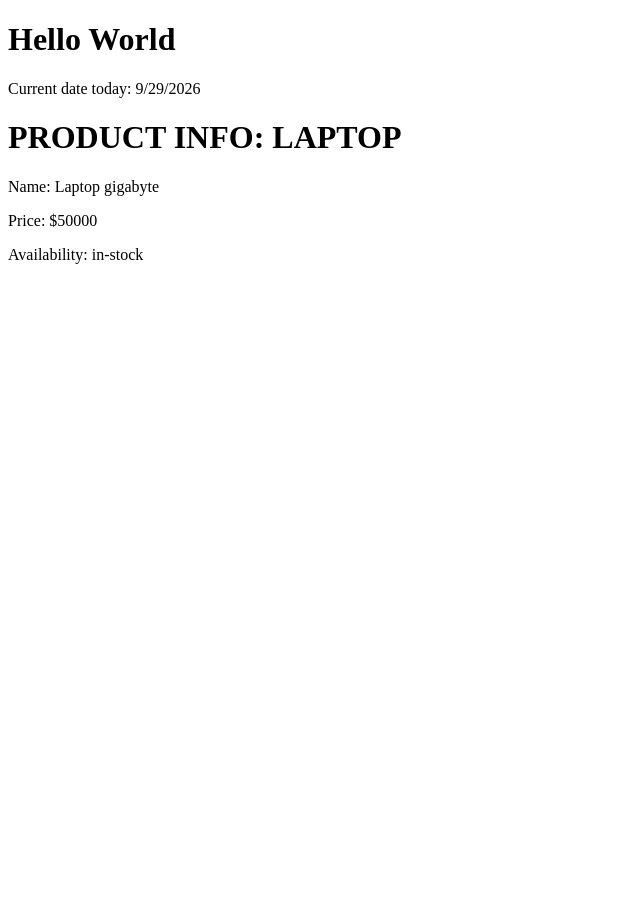
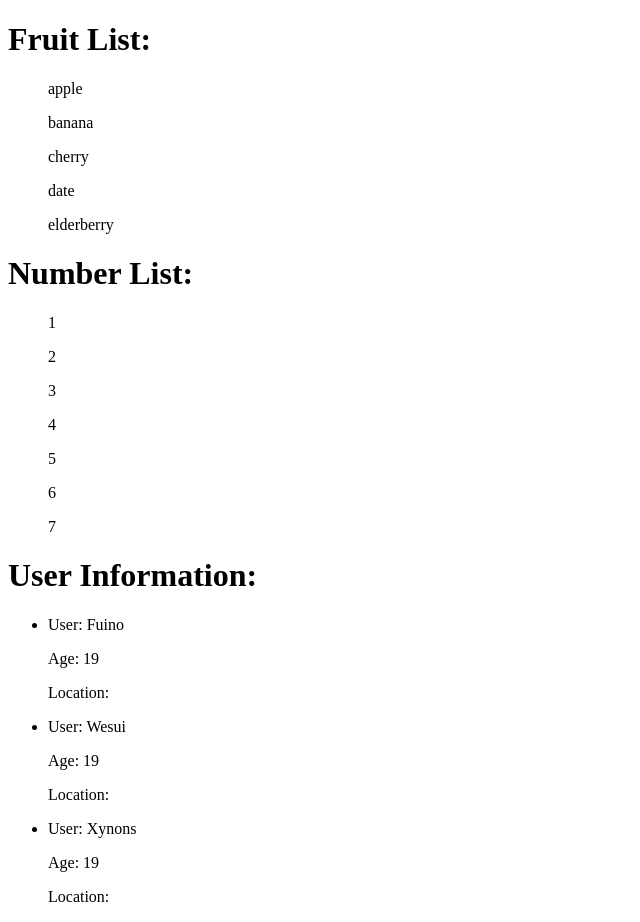
Before and after one commit to fuinodev/react-fundementals, a React (Vite) app: page / in a window 1280 px wide. Shown: the whole page, without its empty margins (0-640 px from the left). Before the commit the page ends 800 px from the top, so only its background shows below. Built offline with nearby package versions, Linux system fonts and the light colour scheme.

Commit message:
array ko po

```diff
--- a/src/App.jsx
+++ b/src/App.jsx
@@ -1,14 +1,10 @@
-import Greeting from "./components/Greeting";
-import ProductInfo from "./components/ProductInfo";
-
+import ArrayPractice from "./components/ArrayPractice";
 const App = () => {
   return (
-    <div>
-   <Greeting />
-   <ProductInfo />
-   </div>
-
+   <main>
+    <ArrayPractice />
+   </main>
   );
 };
 
-export default App
+export default App;
--- /dev/null
+++ b/src/components/ArrayPractice.jsx
@@ -0,0 +1,45 @@
+const ArrayPractice = () => {
+    const fruits = ["apple", "banana", "cherry", "date", "elderberry"];
+
+    const numbers = [1,2,3,4,5,6,7];
+
+    const userInfo = [
+        {id: 1, name: "Fuino", age: 19, locaton: "pilipins"},
+        {id: 2, name: "Wesui", age: 19, locaton: "pilipins"},
+        {id: 3, name: "Xynons", age: 19, locaton: "pilipins"},
+
+    ]
+    return (
+     <main>
+
+     <h1>Fruit List:</h1>
+     <ul>
+           {fruits.map((fruits) => (
+            <p>{fruits}</p>
+           ))}
+     </ul>
+
+        <h1>Number List:</h1>
+        <ul>
+            {numbers.map((numbers) => (
+            <p>{numbers}</p>
+            ))}
+        </ul>
+
+        <h1>User Information: </h1>
+        <ul>
+            {userInfo.map((user) => (
+            <li key={user.id}>
+                    <p>User: {user.name}</p>
+                    <p>Age: {user.age}</p>
+                    <p>Location: {user.location}</p>
+                </li>
+            ))}
+        </ul>
+
+     </main>
+
+    );
+};
+
+export default ArrayPractice;
```
